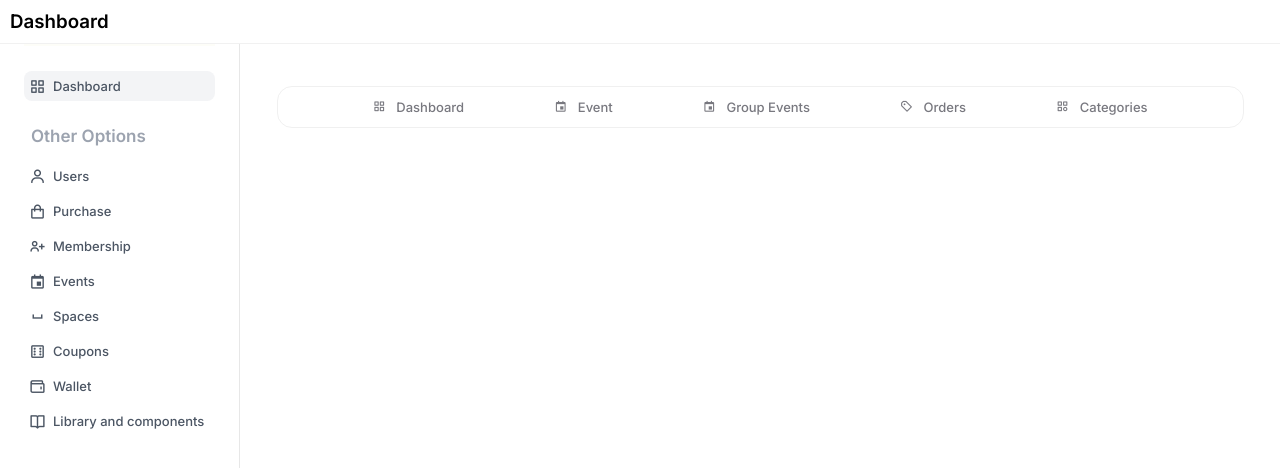
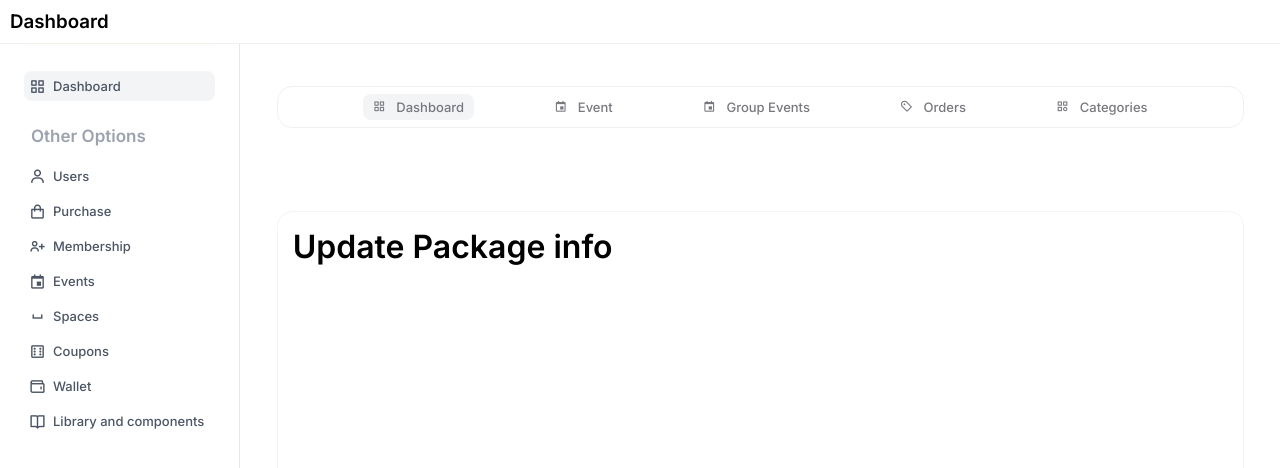
Before and after one commit to baabaylog/initial_page, a plain HTML site: page index.html in a window 1280 px wide. Both pictures are taken after a click on the item "Dashboard". Shown: the top 468 px of the page. Drawn offline with nearby package versions, Linux system fonts and the light colour scheme.

Commit message:
js Event

```diff
--- a/css/style.css
+++ b/css/style.css
@@ -6,6 +6,9 @@
     font-family: "Inter", sans-serif;
     font-optical-sizing: auto;
     font-weight: 600;
+}
+.hide{
+    display: none;
 }
 body{
     background-color: #fff;
@@ -122,8 +125,6 @@ body{
 .content .sub-sidebar{
     padding: 4% 3.5%;
     background-color: #fff;
-    min-height: 100vh;
-    height: 100%;
 }
 .content .sub-sidebar ul li{
     color: #6c6c74eb;
@@ -143,11 +144,18 @@ body{
     background-color: #f3f4f6;
     border-radius: 8px;
 }
-.sidebar ul li:hover{
+.sidebar ul li.item:hover {
     background-color: #f3f4f6;
     border-radius: 8px;
 }
+.sidebar ul li.heading:hover {
+
+}
 .content .sub-sidebar ul li:hover{
+    background-color: #f3f4f6;
+    border-radius: 8px;
+}
+.content .sub-sidebar ul li.active{
     background-color: #f3f4f6;
     border-radius: 8px;
 }
@@ -158,8 +166,15 @@ body{
     justify-content: space-evenly;
     border-radius: 15px;
 }
-
-.sub-sidebar ul  i{
-    /* display: none; */
-
+.sub-content{
+    padding: 4% 3.5%;
 }
+.update_package_info {
+    background-color: #fff;
+    border: 1px solid #f3f4f6;
+    color: #000;
+    width: 100%;
+    min-height: 40vh;
+    border-radius:15px ;
+    padding: 15px;
+}
--- a/index.html
+++ b/index.html
@@ -16,6 +16,9 @@
     <!-- Custom Style  -->
     <link rel="stylesheet" href="./css/style.css" />
   </head>
+  <style>
+
+  </style>
   <body>
     <div class="flex">
       <div style="width: 100%">
@@ -39,11 +42,11 @@
               <span class="line"></span>
               <div class="menu-items">
                 <ul>
-                  <li class="item active">
+                  <li class="item " data-value="dashboard">
                     <i class='bx bx-grid-alt'></i>
                     <span class="menu-item-name">Dashboard</span>
                   </li>
-                  <li class="item" style="padding: 20px 0 10px 0;">
+                  <li class="heading" style="padding: 20px 0 10px 0;">
                     <span class="menu-item-name-main">Other Options</span>
                   </li>
                   <li class="item">
@@ -84,10 +87,10 @@
           </div>
           <div style="width: 100%">
             <div class="content">
-              <div class="">
+              <div class="hide dashboard" >
                 <div class="sub-sidebar">
                   <ul class="flex sub-menu">
-                    <li class="item">
+                    <li class="item active">
                         <i class='bx bx-grid-alt'></i>
                       <span> Dashboard </span>
                     </li>
@@ -109,7 +112,13 @@
                     </li>
                   </ul>
                 </div>
-                <div class="sub-content"></div>
+                <div class="sub-content" >
+                    <div class="flex">
+                        <div class="update_package_info">
+                            <h1> Update Package info</h1>
+                        </div>
+                    </div>
+                </div>
               </div>
             </div>
           </div>
@@ -117,5 +126,6 @@
       </div>
     </div>
     <footer></footer>
+    <script src="./js/script.js" ></script>
   </body>
 </html>
--- a/js/script.js
+++ b/js/script.js
@@ -1,3 +1,16 @@
-function submenuButton(e){
-    console.log(e)
-}
+
+document.querySelectorAll('.menu-items ul li').forEach((val, index, elemets)=>{
+    val.addEventListener('click', function (){
+        for (let i = 0; i < elemets.length; i++) {
+            const ele = elemets[i];
+            ele.classList.remove('active')
+        }
+        val.classList.add('active')
+        if(val.dataset.value && val.dataset.value == 'dashboard'){
+            document.querySelector('.dashboard').classList.remove('hide');
+        }else{
+            document.querySelector('.dashboard').classList.add('hide');
+        }
+    })
+
+});
```
